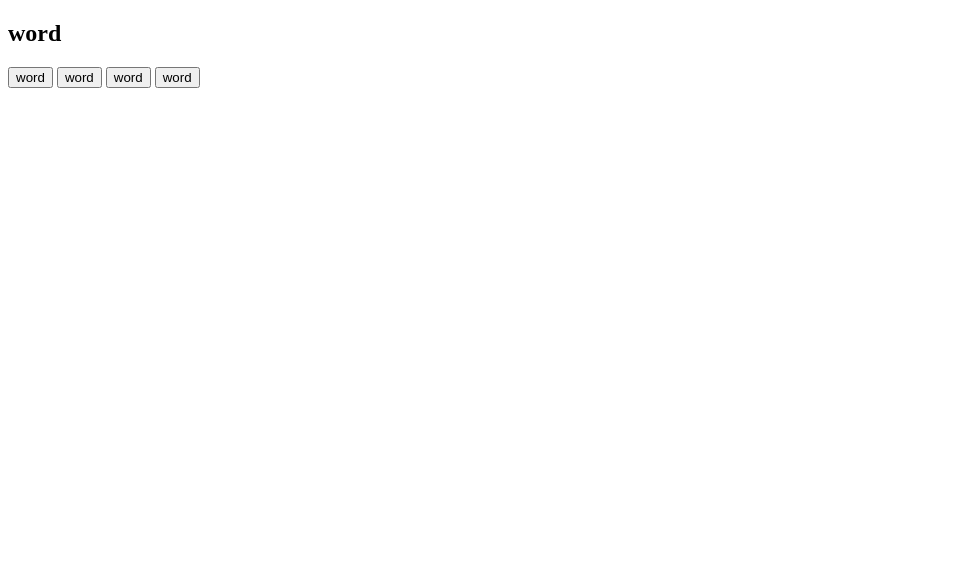
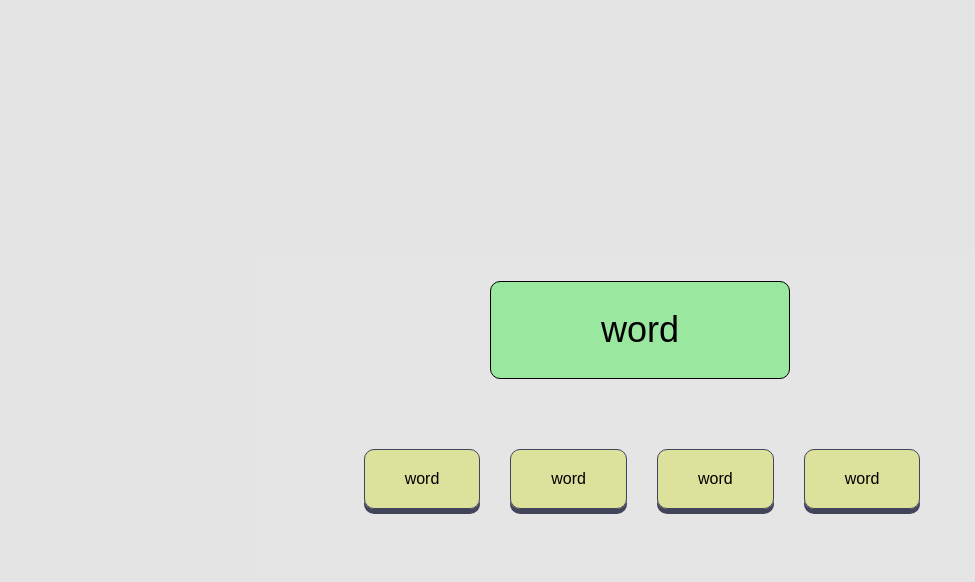
Before and after one commit to mrBady/TheMostPopularWords.io, a plain HTML site: page index.html in a window 1280 px wide. Shown: the whole page, without its empty margins (0-975 px from the left). Drawn offline with Linux system fonts and the light colour scheme; the site is published under a folder, as on GitHub Pages, so addresses that start at the root find nothing.

Commit message:
Update index.html

```diff
--- a/index.html
+++ b/index.html
@@ -3,8 +3,8 @@
 <head>
    <meta charset="UTF-8">
    <meta name="viewport" content="width=device-width, initial-scale=1.0">
-   <link rel="stylesheet" href="/css/null.css">
-   <link rel="stylesheet" href="/css/style.css">
+   <link rel="stylesheet" href="css/null.css">
+   <link rel="stylesheet" href="css/style.css">
    <title>Document</title>
 </head>
 <body>
```
